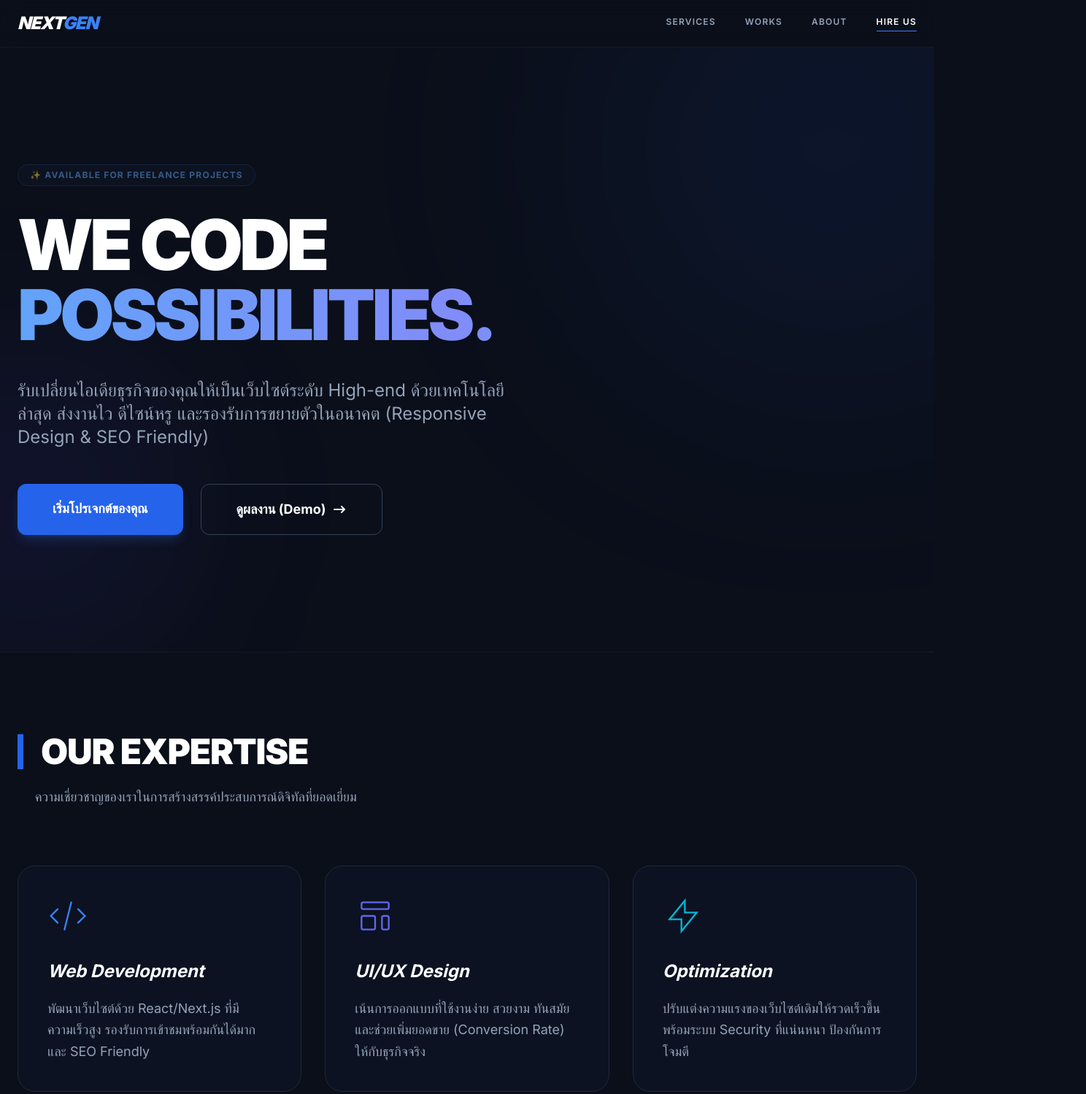
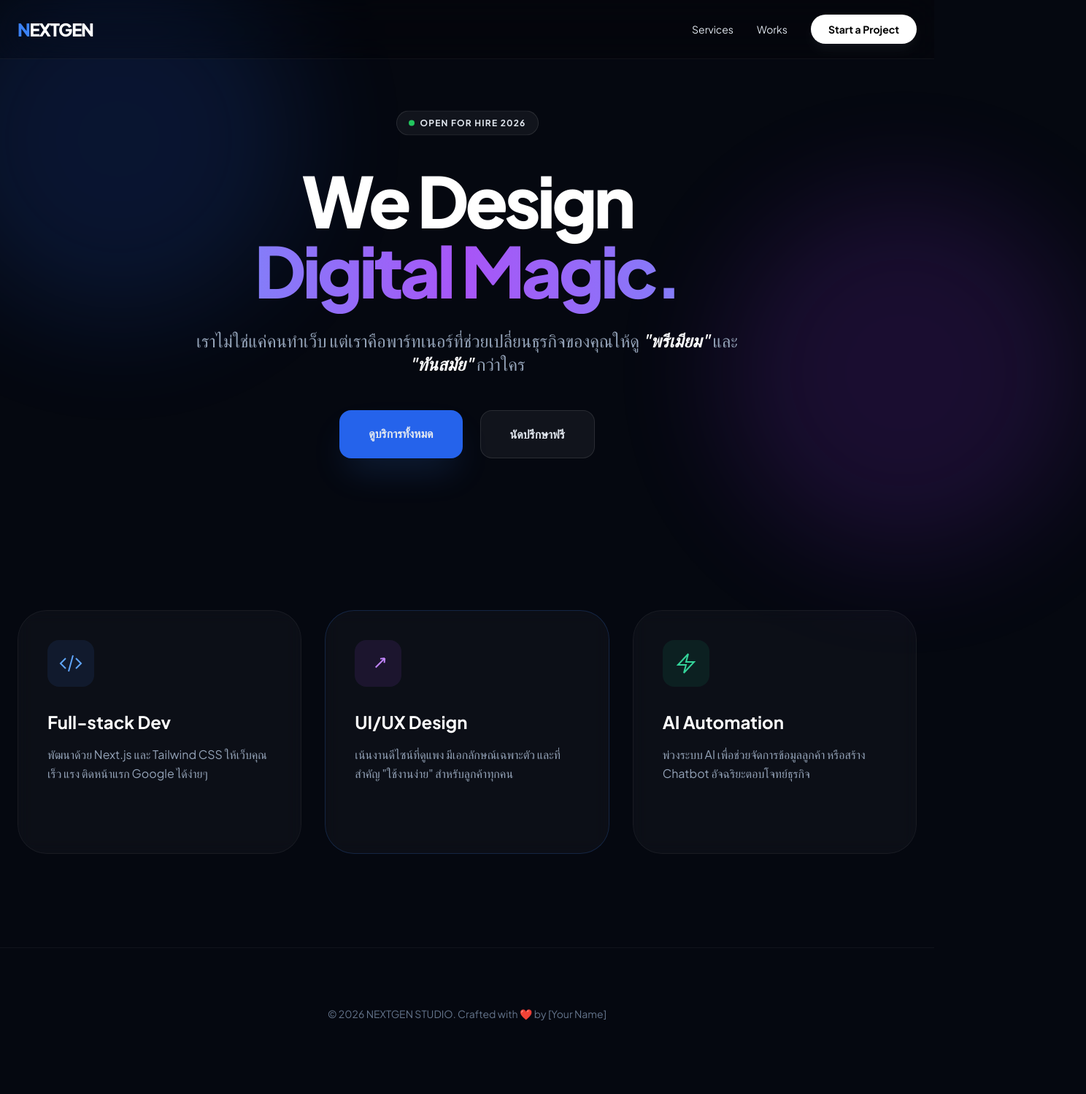
Before and after one commit to THanyaTHornnn/demoWeb, a plain HTML site: page index.html in a window 1280 px wide. Shown: the top 1499 px of the page at 73% size, 1488 px wide, since content can reach past the window. Drawn offline with nearby package versions, Linux system fonts and the light colour scheme.

Commit message:
new commit

```diff
--- a/index.html
+++ b/index.html
@@ -3,137 +3,135 @@
 <head>
     <meta charset="UTF-8">
     <meta name="viewport" content="width=device-width, initial-scale=1.0">
-    <title>NEXTGEN STUDIO | รับทำเว็บไซต์ระดับ High-end สำหรับธุรกิจยุคใหม่</title>
+    <title>NEXTGEN STUDIO | Premium Digital Experience</title>
     <script src="https://cdn.tailwindcss.com"></script>
-    <link rel="preconnect" href="https://fonts.googleapis.com">
-    <link rel="preconnect" href="https://fonts.gstatic.com" crossorigin>
-    <link href="https://fonts.googleapis.com/css2?family=Inter:wght@400;600;700;900&display=swap" rel="stylesheet">
+    <link href="https://fonts.googleapis.com/css2?family=Plus+Jakarta+Sans:wght@400;600;700;800&display=swap" rel="stylesheet">
     <style>
-        body {
-            font-family: 'Inter', sans-serif;
+        body { font-family: 'Plus Jakarta Sans', sans-serif; background-color: #050810; }
+
+        /* ลูกเล่น 1: พื้นหลังแสงฟุ้งขยับได้ */
+        .orb {
+            position: absolute;
+            width: 500px;
+            height: 500px;
+            border-radius: 50%;
+            filter: blur(80px);
+            opacity: 0.15;
+            z-index: -1;
+            animation: float 20s infinite alternate;
         }
-        /* เพิ่ม Gradients เคลื่อนไหวเล็กน้อย */
-        @keyframes gradient {
-            0% { background-position: 0% 50%; }
-            50% { background-position: 100% 50%; }
-            100% { background-position: 0% 50%; }
+        @keyframes float {
+            0% { transform: translate(0, 0); }
+            100% { transform: translate(100px, 50px); }
         }
-        .animate-gradient {
-            background-size: 200% 200%;
-            animation: gradient 6s ease infinite;
+
+        /* ลูกเล่น 2: ตัวอักษร Gradient แบบแอนิเมชัน */
+        .text-gradient {
+            background: linear-gradient(to right, #60a5fa, #a855f7, #60a5fa);
+            background-size: 200% auto;
+            -webkit-background-clip: text;
+            -webkit-text-fill-color: transparent;
+            animation: shine 4s linear infinite;
+        }
+        @keyframes shine {
+            to { background-position: 200% center; }
+        }
+
+        /* ลูกเล่น 3: Glassmorphism Card */
+        .glass-card {
+            background: rgba(255, 255, 255, 0.03);
+            backdrop-filter: blur(10px);
+            border: 1px solid rgba(255, 255, 255, 0.05);
+            transition: all 0.4s cubic-bezier(0.4, 0, 0.2, 1);
+        }
+        .glass-card:hover {
+            background: rgba(255, 255, 255, 0.07);
+            border-color: rgba(96, 165, 250, 0.5);
+            transform: translateY(-10px) scale(1.02);
         }
     </style>
 </head>
-<body class="bg-[#0b0f1a] text-white overflow-x-hidden">
+<body class="text-slate-200">
 
-    <nav class="sticky top-0 z-50 bg-[#0b0f1a]/80 backdrop-blur-md border-b border-slate-800/50">
-        <div class="flex justify-between items-center px-6 py-4 max-w-7xl mx-auto">
-            <div class="text-2xl font-black italic tracking-tighter">
-                NEXT<span class="text-blue-500 text-not-italic">GEN</span>
+    <div class="orb bg-blue-600 top-[-10%] left-[-10%]"></div>
+    <div class="orb bg-purple-600 bottom-[10%] right-[-10%]" style="animation-delay: -5s;"></div>
+
+    <nav class="fixed w-full z-50 top-0 bg-black/20 backdrop-blur-xl border-b border-white/5">
+        <div class="max-w-7xl mx-auto px-6 h-20 flex justify-between items-center">
+            <div class="text-2xl font-extrabold tracking-tighter text-white">
+                <span class="text-blue-500">N</span>EXTGEN
             </div>
-            <div class="hidden md:flex gap-10 text-xs uppercase tracking-widest font-semibold text-slate-400">
-                <a href="#services" class="hover:text-white transition">Services</a>
-                <a href="#work" class="hover:text-white transition">Works</a>
-                <a href="#about" class="hover:text-white transition">About</a>
-                <a href="#contact" class="hover:text-blue-400 transition text-white border-b border-blue-500 pb-1">Hire Us</a>
+            <div class="hidden md:flex items-center gap-8">
+                <a href="#services" class="text-sm font-medium hover:text-blue-400 transition">Services</a>
+                <a href="#work" class="text-sm font-medium hover:text-blue-400 transition">Works</a>
+                <button class="bg-white text-black px-6 py-2.5 rounded-full text-sm font-bold hover:bg-blue-500 hover:text-white transition-all duration-300 shadow-lg shadow-white/5">
+                    Start a Project
+                </button>
             </div>
-            <button class="md:hidden text-white">
-                <svg xmlns="http://www.w3.org/2000/svg" class="h-6 w-6" fill="none" viewBox="0 0 24 24" stroke="currentColor">
-                    <path stroke-linecap="round" strokeLinejoin="round" strokeWidth={2} d="M4 6h16M4 12h16m-7 6h7" />
-                </svg>
-            </button>
         </div>
     </nav>
 
-    <header class="relative max-w-7xl mx-auto px-6 py-28 md:py-40 overflow-hidden">
-        <div class="absolute -top-40 -right-40 w-[600px] h-[600px] bg-blue-600/10 blur-[150px] rounded-full -z-10"></div>
-        <div class="absolute bottom-0 -left-40 w-[400px] h-[400px] bg-indigo-600/10 blur-[120px] rounded-full -z-10"></div>
-
-        <div class="max-w-4xl">
-            <div class="inline-block px-4 py-1.5 mb-8 rounded-full border border-blue-500/30 bg-blue-500/5 text-blue-400 text-xs font-bold tracking-widest uppercase animate-pulse">
-                ✨ Available for Freelance Projects
+    <section class="pt-40 pb-20 px-6 max-w-7xl mx-auto text-center">
+        <div class="inline-flex items-center gap-2 px-4 py-2 rounded-full bg-white/5 border border-white/10 mb-8 animate-bounce">
+            <span class="w-2 h-2 rounded-full bg-green-500"></span>
+            <span class="text-xs font-bold tracking-widest uppercase">Open for Hire 2026</span>
         </div>
-            <h1 class="text-6xl md:text-8xl font-black leading-[0.9] mb-10 tracking-tighter">
-                WE CODE <br />
-                <span class="text-transparent bg-clip-text bg-gradient-to-r from-blue-400 via-indigo-400 to-cyan-400 animate-gradient">
-                    POSSIBILITIES.
-                </span>
-            </div>
+        <h1 class="text-6xl md:text-8xl font-black mb-8 leading-tight tracking-tighter text-white">
+            We Design <br> <span class="text-gradient">Digital Magic.</span>
         </h1>
-            <p class="text-slate-400 text-xl md:text-2xl mb-12 leading-relaxed max-w-2xl">
-                รับเปลี่ยนไอเดียธุรกิจของคุณให้เป็นเว็บไซต์ระดับ High-end ด้วยเทคโนโลยีล่าสุด
-                ส่งงานไว ดีไซน์หรู และรองรับการขยายตัวในอนาคต (Responsive Design & SEO Friendly)
+        <p class="text-slate-400 text-xl md:text-2xl max-w-3xl mx-auto mb-12 leading-relaxed font-light">
+            เราไม่ใช่แค่คนทำเว็บ แต่เราคือพาร์ทเนอร์ที่ช่วยเปลี่ยนธุรกิจของคุณให้ดู <span class="text-white font-semibold italic">"พรีเมียม"</span> และ <span class="text-white font-semibold italic">"ทันสมัย"</span> กว่าใคร
         </p>
-            <div class="flex flex-wrap gap-6">
-                <a href="#contact" class="bg-blue-600 hover:bg-blue-500 text-white px-12 py-5 rounded-xl font-bold text-lg shadow-lg shadow-blue-500/20 transition-all hover:-translate-y-1">
-                    เริ่มโปรเจกต์ของคุณ
+        <div class="flex flex-col md:flex-row gap-6 justify-center">
+            <a href="#services" class="group relative px-10 py-5 bg-blue-600 rounded-2xl font-bold overflow-hidden shadow-2xl shadow-blue-500/20">
+                <div class="absolute inset-0 bg-white/20 translate-y-full group-hover:translate-y-0 transition-transform duration-300"></div>
+                <span class="relative">ดูบริการทั้งหมด</span>
             </a>
-                <a href="#work" class="border border-slate-700 hover:bg-slate-800 text-white px-12 py-5 rounded-xl font-bold text-lg transition-all flex items-center gap-2">
-                    ดูผลงาน (Demo)
-                    <svg xmlns="http://www.w3.org/2000/svg" class="h-5 w-5" viewBox="0 0 20 20" fill="currentColor">
-                        <path fill-rule="evenodd" d="M12.293 5.293a1 1 0 011.414 0l4 4a1 1 0 010 1.414l-4 4a1 1 0 01-1.414-1.414L14.586 11H3a1 1 0 110-2h11.586l-2.293-2.293a1 1 0 010-1.414z" clip-rule="evenodd" />
-                    </svg>
+            <a href="#" class="px-10 py-5 bg-white/5 border border-white/10 rounded-2xl font-bold hover:bg-white/10 transition">
+                นัดปรึกษาฟรี
             </a>
         </div>
-        </div>
-    </header>
+    </section>
 
-    <section id="services" class="max-w-7xl mx-auto px-6 py-28 border-t border-slate-800/50">
-        <div class="max-w-xl mb-20">
-            <h2 class="text-4xl md:text-5xl font-extrabold mb-6 tracking-tight border-l-8 border-blue-600 pl-6">
-                OUR EXPERTISE
-            </h2>
-            <p class="text-slate-400 text-lg pl-6">ความเชี่ยวชาญของเราในการสร้างสรรค์ประสบการณ์ดิจิทัลที่ยอดเยี่ยม</p>
-        </div>
+    <section id="services" class="py-32 px-6 max-w-7xl mx-auto">
         <div class="grid md:grid-cols-3 gap-8">
-            <div class="group p-10 rounded-3xl bg-slate-900/50 border border-slate-800 hover:border-blue-500/50 transition-all duration-500 relative overflow-hidden">
-                <div class="text-blue-500 mb-8 group-hover:scale-110 transition-transform duration-500">
-                    <svg xmlns="http://www.w3.org/2000/svg" class="h-14 w-14" fill="none" viewBox="0 0 24 24" stroke="currentColor">
-                        <path stroke-linecap="round" strokeLinejoin="round" strokeWidth={1} d="M10 20l4-16m4 4l4 4-4 4M6 16l-4-4 4-4" />
+            <div class="glass-card p-10 rounded-[40px] relative group">
+                <div class="w-16 h-16 bg-blue-500/10 rounded-2xl flex items-center justify-center mb-8 text-blue-400">
+                    <svg xmlns="http://www.w3.org/2000/svg" class="w-8 h-8" fill="none" viewBox="0 0 24 24" stroke="currentColor">
+                        <path stroke-width="1.5" d="M17.25 6.75L22.5 12l-5.25 5.25m-10.5 0L1.5 12l5.25-5.25m7.5-3l-4.5 16.5" />
                     </svg>
                 </div>
-                <h3 class="text-2xl font-bold mb-5 italic">Web Development</h3>
-                <p class="text-slate-400 text-lg leading-relaxed">พัฒนาเว็บไซต์ด้วย React/Next.js ที่มีความเร็วสูง รองรับการเข้าชมพร้อมกันได้มาก และ SEO Friendly</p>
+                <h3 class="text-2xl font-bold mb-4 text-white">Full-stack Dev</h3>
+                <p class="text-slate-400 leading-relaxed">พัฒนาด้วย Next.js และ Tailwind CSS ให้เว็บคุณเร็ว แรง ติดหน้าแรก Google ได้ง่ายๆ</p>
+                <div class="mt-8 opacity-0 group-hover:opacity-100 transition-opacity text-blue-400 font-bold flex items-center gap-2">
+                    Learn more <span>→</span>
                 </div>
-            <div class="group p-10 rounded-3xl bg-slate-900/50 border border-slate-800 hover:border-indigo-500/50 transition-all duration-500 relative overflow-hidden">
-                <div class="text-indigo-500 mb-8 group-hover:scale-110 transition-transform duration-500">
-                    <svg xmlns="http://www.w3.org/2000/svg" class="h-14 w-14" fill="none" viewBox="0 0 24 24" stroke="currentColor">
-                        <path stroke-linecap="round" strokeLinejoin="round" strokeWidth={1} d="M4 5a1 1 0 011-1h14a1 1 0 011 1v2a1 1 0 01-1 1H5a1 1 0 01-1-1V5zM4 13a1 1 0 011-1h6a1 1 0 011 1v6a1 1 0 01-1 1H5a1 1 0 01-1-1v-6zM16 13a1 1 0 011-1h2a1 1 0 011 1v6a1 1 0 01-1 1h-2a1 1 0 01-1-1v-6z" />
+            </div>
+
+            <div class="glass-card p-10 rounded-[40px] border-blue-500/20">
+                <div class="w-16 h-16 bg-purple-500/10 rounded-2xl flex items-center justify-center mb-8 text-purple-400">
+                    <svg xmlns="http://www.w3.org/2000/svg" class="w-8 h-8" fill="none" viewBox="0 0 24 24" stroke="currentColor">
+                        <path stroke-width="1.5" d="M9.53 16.122l9.37-9.37m0 0l-4.685.469m4.685-.469l-.469 4.685" />
                     </svg>
                 </div>
-                <h3 class="text-2xl font-bold mb-5 italic">UI/UX Design</h3>
-                <p class="text-slate-400 text-lg leading-relaxed">เน้นการออกแบบที่ใช้งานง่าย สวยงาม ทันสมัย และช่วยเพิ่มยอดขาย (Conversion Rate) ให้กับธุรกิจจริง</p>
+                <h3 class="text-2xl font-bold mb-4 text-white">UI/UX Design</h3>
+                <p class="text-slate-400 leading-relaxed">เน้นงานดีไซน์ที่ดูแพง มีเอกลักษณ์เฉพาะตัว และที่สำคัญ "ใช้งานง่าย" สำหรับลูกค้าทุกคน</p>
             </div>
-            <div class="group p-10 rounded-3xl bg-slate-900/50 border border-slate-800 hover:border-cyan-500/50 transition-all duration-500 relative overflow-hidden">
-                <div class="text-cyan-500 mb-8 group-hover:scale-110 transition-transform duration-500">
-                    <svg xmlns="http://www.w3.org/2000/svg" class="h-14 w-14" fill="none" viewBox="0 0 24 24" stroke="currentColor">
-                        <path stroke-linecap="round" strokeLinejoin="round" strokeWidth={1} d="M13 10V3L4 14h7v7l9-11h-7z" />
+
+            <div class="glass-card p-10 rounded-[40px]">
+                <div class="w-16 h-16 bg-emerald-500/10 rounded-2xl flex items-center justify-center mb-8 text-emerald-400">
+                    <svg xmlns="http://www.w3.org/2000/svg" class="w-8 h-8" fill="none" viewBox="0 0 24 24" stroke="currentColor">
+                        <path stroke-width="1.5" d="M3.75 13.5l10.5-11.25L12 10.5h8.25L9.75 21.75 12 13.5H3.75z" />
                     </svg>
                 </div>
-                <h3 class="text-2xl font-bold mb-5 italic">Optimization</h3>
-                <p class="text-slate-400 text-lg leading-relaxed">ปรับแต่งความแรงของเว็บไซต์เดิมให้รวดเร็วขึ้น พร้อมระบบ Security ที่แน่นหนา ป้องกันการโจมตี</p>
+                <h3 class="text-2xl font-bold mb-4 text-white">AI Automation</h3>
+                <p class="text-slate-400 leading-relaxed">พ่วงระบบ AI เพื่อช่วยจัดการข้อมูลลูกค้า หรือสร้าง Chatbot อัจฉริยะตอบโจทย์ธุรกิจ</p>
             </div>
         </div>
     </section>
 
-    <section id="contact" class="bg-slate-950 py-28 border-t border-slate-800/50">
-        <div class="max-w-3xl mx-auto px-6 text-center">
-            <div class="text-blue-500 mb-6 font-semibold uppercase tracking-widest text-sm">READY TO START?</div>
-            <h2 class="text-5xl md:text-6xl font-black mb-10 tracking-tighter">บอกไอเดียของคุณให้เราฟัง</h2>
-            <p class="text-slate-400 text-xl mb-12 leading-relaxed">เราพร้อมให้คำปรึกษาฟรี! และประเมินราคาตามจริง ไม่บานปลาย</p>
-            <div class="inline-flex items-center gap-3 bg-slate-900 border border-slate-800 px-8 py-5 rounded-2xl text-2xl font-semibold shadow-inner">
-                <svg xmlns="http://www.w3.org/2000/svg" class="h-8 w-8 text-blue-500" fill="none" viewBox="0 0 24 24" stroke="currentColor">
-                    <path stroke-linecap="round" strokeLinejoin="round" strokeWidth={2} d="M3 8l7.89 5.26a2 2 0 002.22 0L21 8M5 19h14a2 2 0 002-2V7a2 2 0 00-2-2H5a2 2 0 00-2 2v10a2 2 0 002 2z" />
-                </svg>
-                contact@nextgen.studio
-            </div>
-            <div class="mt-6 text-slate-500">หรือทักแชท LINE: @nextgen_studio</div>
-        </div>
-    </section>
-
-    <footer class="max-w-7xl mx-auto px-6 py-12 text-center text-slate-600 text-sm border-t border-slate-800/50">
-        <p>© 2026 NEXTGEN STUDIO - Developed by [Your Name] (CS Sophomore Student)</p>
-        <p class="mt-2 text-xs">This is a Demo for Portfolio purposes.</p>
+    <footer class="py-20 text-center border-t border-white/5">
+        <p class="text-slate-500 text-sm">© 2026 NEXTGEN STUDIO. Crafted with ❤️ by [Your Name]</p>
     </footer>
 
 </body>
```
Lines whose indentation alone changed are shown as unchanged.
